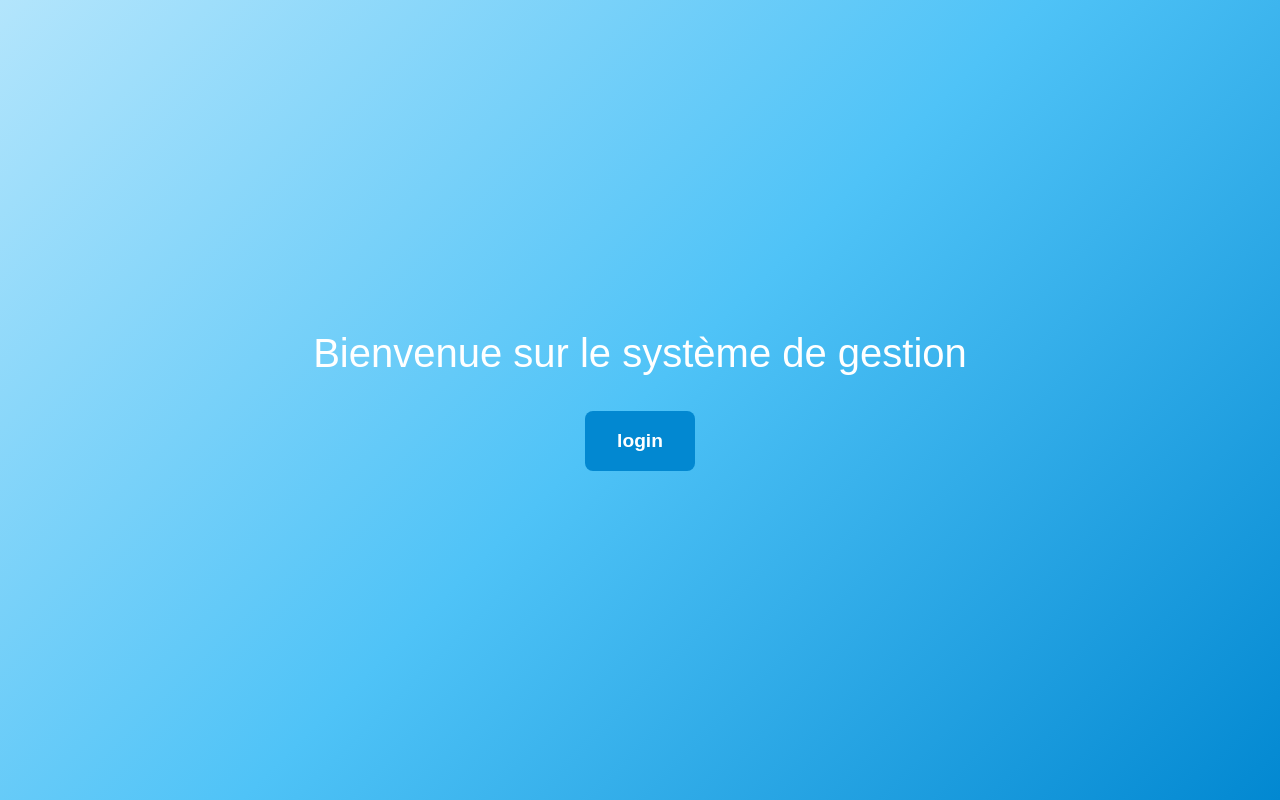
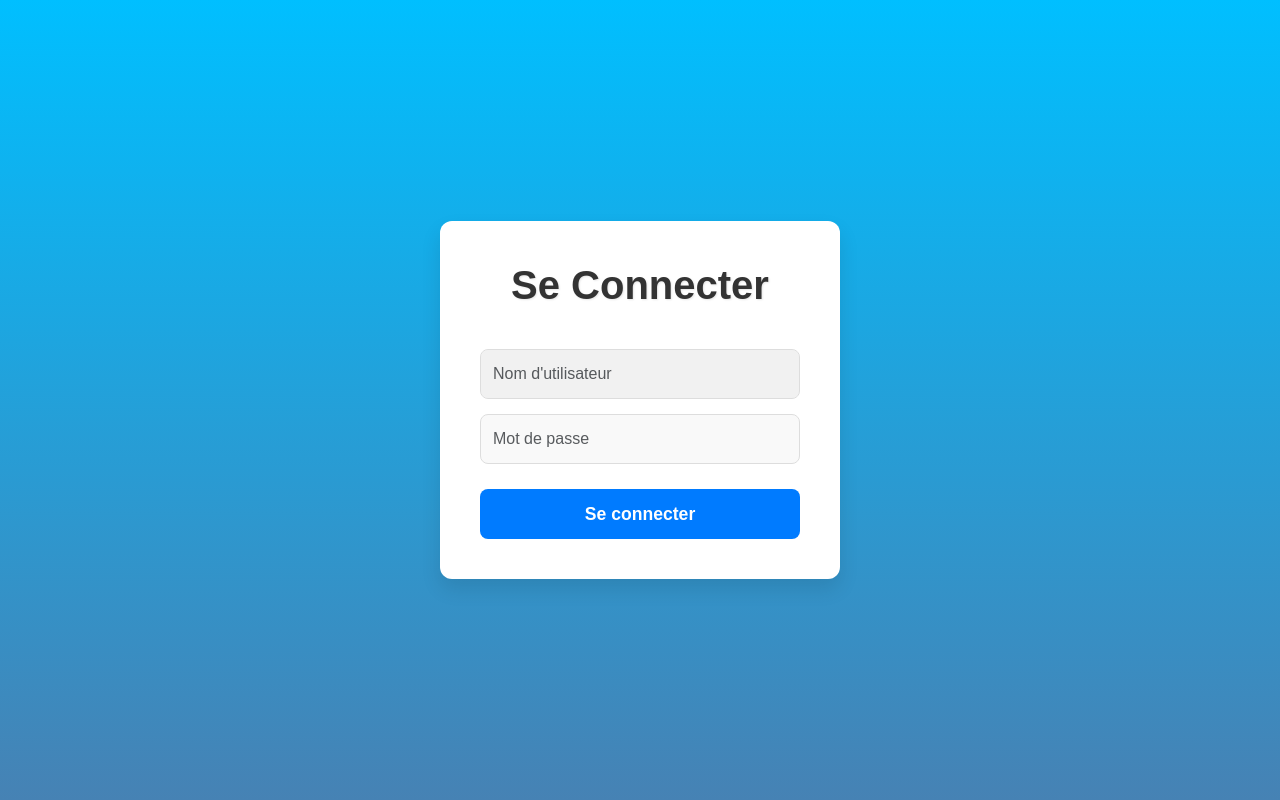
Before and after one commit to edm-r/com.Travel6, a React (Create React App) app: page / in a window 1280 px wide. Built offline with nearby package versions, Linux system fonts and the light colour scheme.

Commit message:
mise a jours mais navigation entre login et home ne passse pas le reste passe

```diff
--- a/src/App.js
+++ b/src/App.js
@@ -1,36 +1,57 @@
-import React from 'react';
-import { Routes, Route, useNavigate } from 'react-router-dom';
-import routes from '../src/Routes/Routes';  // Importer les routes depuis Routes.js
-import '../src/sreen/Home.css';
+import React, { useState } from 'react';
+import 'bootstrap/dist/css/bootstrap.min.css';
+import '../src/sreen/login.css';
+import { BrowserRouter as Router, Routes, Route, useNavigate } from 'react-router-dom';
+import routes from '../src/Routes/Routes';
 
-const Home = () => {
+const Login = () => {
   const navigate = useNavigate();
+  const [credentials, setCredentials] = useState({
+    username: '',
+    password: '',
+  });
 
-  const handleLoginClick = () => {
-    navigate('/login');
+  const handleChange = (e) => {
+    const { name, value } = e.target;
+    setCredentials({ ...credentials, [name]: value });
+  };
+
+  const handleSubmit = (e) => {
+    e.preventDefault(); // Empêche le rechargement de la page
+    // Ajoutez ici une logique de validation si nécessaire
+    navigate('/'); // Redirige vers la page Home (route par défaut)
   };
 
   return (
-    <div className="home-container">
-      <h1 className="home-title">Bienvenue sur le système de gestion</h1>
-      <div className="button-group">
-        <button className="home-button" onClick={handleLoginClick}>login</button>
+    <div className="login-container">
+      <div className="login-card">
+        <h2 className="text-center custom-title">Se Connecter</h2>
+        <form onSubmit={handleSubmit}>
+          <input
+            type="text"
+            className="form-control custom-input"
+            name="username"
+            placeholder="Nom d'utilisateur"
+            value={credentials.username}
+            onChange={handleChange}
+            required
+          />
+          <input
+            type="password"
+            className="form-control custom-input"
+            name="password"
+            placeholder="Mot de passe"
+            value={credentials.password}
+            onChange={handleChange}
+            required
+          />
+          <button type="submit" className="btn custom-btn w-100">
+            Se connecter
+          </button>
+        </form>
       </div>
     </div>
   );
 };
 
-const App = () => {
-  return (
-    <div>
-      <Routes>
-        {routes.map((route, index) => (
-          <Route key={index} path={route.path} element={route.element} exact={route.exact} />
-        ))}
-        <Route path="/" element={<Home />} />  {/* Définir Home comme route par défaut */}
-      </Routes>
-    </div>
-  );
-};
-
-export default App;
+export default Login;
--- a/src/Routes/Routes.js
+++ b/src/Routes/Routes.js
@@ -12,7 +12,7 @@ import Res from '../sreen/reservations';
 // Définition des routes
 const routes = [
   {
-    path: '/login',
+    path: '/Login',
     element: <Login />,
     exact: true,
   },
--- a/src/sreen/Home.css
+++ b/src/sreen/Home.css
@@ -23,10 +23,19 @@ body, html {
     color: #fff;
   }
 
+  .button-frame {
+    background-color: rgba(255, 255, 255, 0.2); /* Fond transparent */
+    border: 2px solid #ffffff; /* Bordure blanche */
+    border-radius: 12px;       /* Coins arrondis pour un style moderne */
+    padding: 2rem;             /* Espace interne pour éviter que les boutons soient collés aux bords */
+    box-shadow: 0px 4px 8px rgba(0, 0, 0, 0.3); /* Légère ombre pour effet de cadre */
+  }
+
   .button-group {
     display: flex;
+    flex-direction: column;  /* Aligne les boutons verticalement */
     gap: 1rem;
-    flex-wrap: wrap;
+    align-items: center; /* Centrer les boutons horizontalement */
   }
 
   .home-button {
```
Also changed, not shown: src/sreen/Home.js (+25 -8 lines).
